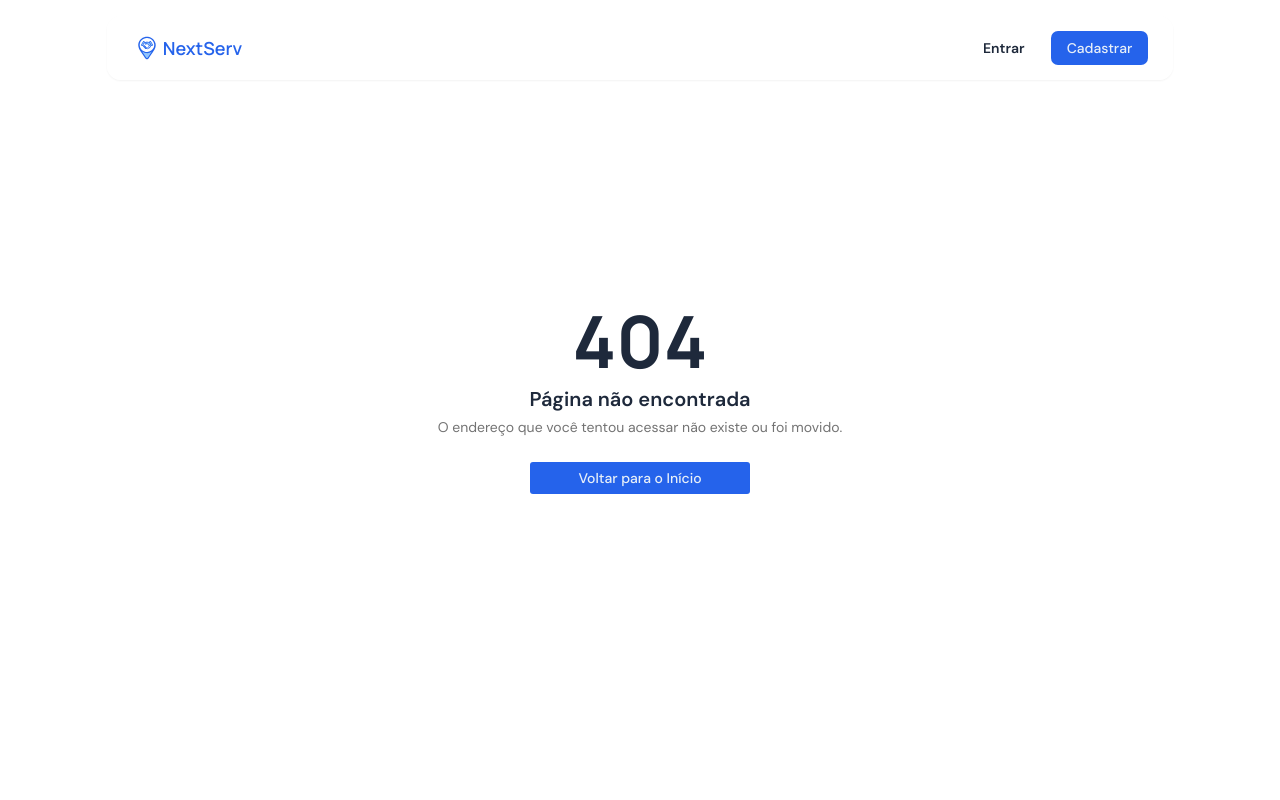
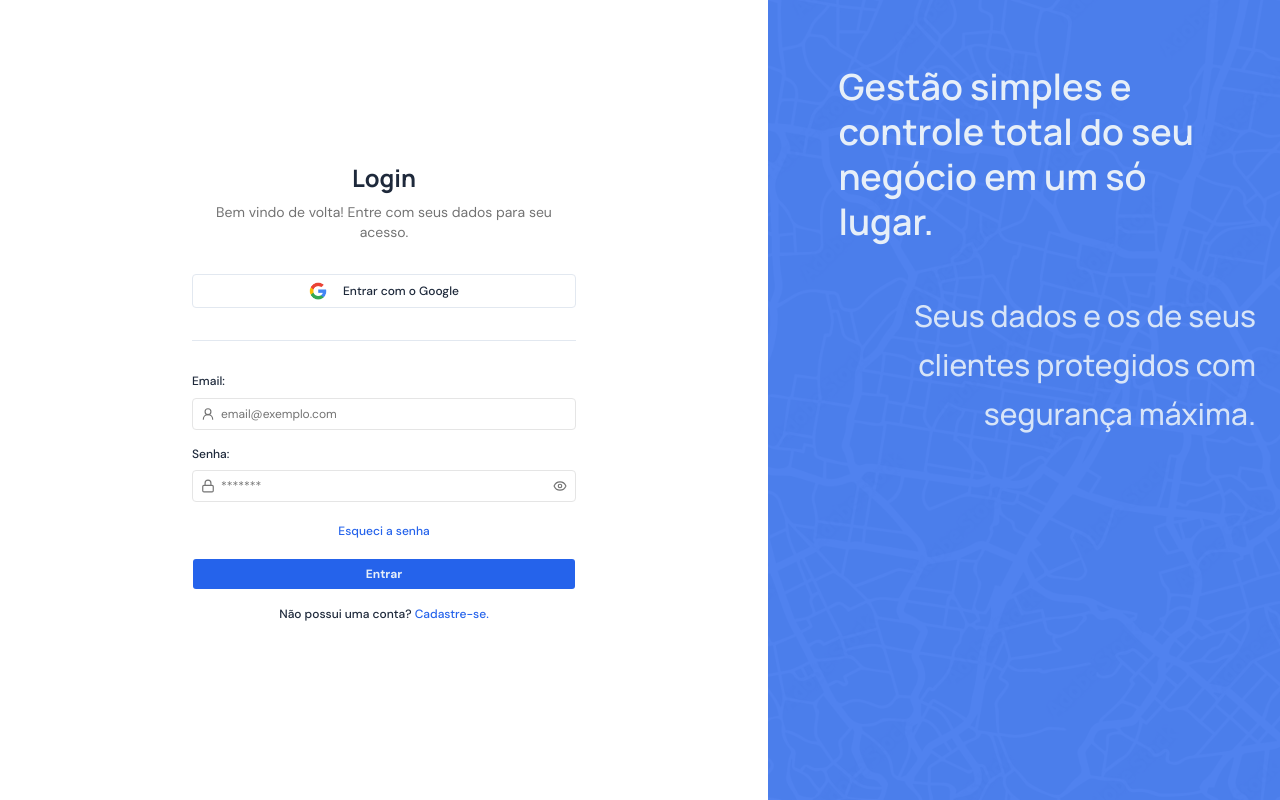
Before and after one commit to Frantsys/schedule-manager, a Next.js app in the folder ui/: page /auth/login in a window 1280 px wide. Before the commit this address had no page. Built offline with nearby package versions, Linux system fonts and the light colour scheme.

Commit message:
feat(ui): add login page

```diff
--- /dev/null
+++ b/ui/app/auth/login/page.tsx
@@ -0,0 +1,33 @@
+import { LoginForm } from "@/modules/auth/components/LoginForm"
+import map from "@/public/gray-map.png"
+import Image from "next/image"
+
+export default function Login() {
+    return (
+        <main className="w-full h-screen flex items-center justify-center">
+            <section className="w-full h-full md:w-6/10 flex items-center justify-center">
+                <LoginForm />
+            </section>
+
+            <section className="hidden md:h-full w-4/10 bg-primary md:flex flex-col items-center justify-between py-16 relative overflow-hidden">
+                <Image
+                    src={map}
+                    alt="map"
+                    fill
+                    priority
+                    className="object-cover object-center z-0 opacity-20 pointer-events-none"
+                />
+
+                <div className="z-10 flex flex-col items-center w-full space-y-12 px-6">
+                    <h1 className="text-primary-foreground font-heading text-3xl xl:text-4xl font-semibold leading-tight w-4/5 text-left">
+                        Gestão simples e controle total do seu negócio em um só lugar.
+                    </h1>
+
+                    <h1 className="text-primary-foreground/90 font-heading text-2xl xl:text-3xl font-medium leading-relaxed w-4/5 text-right self-end">
+                        Seus dados e os de seus clientes protegidos com segurança máxima.
+                    </h1>
+                </div>
+            </section>
+        </main>
+    )
+}
```
